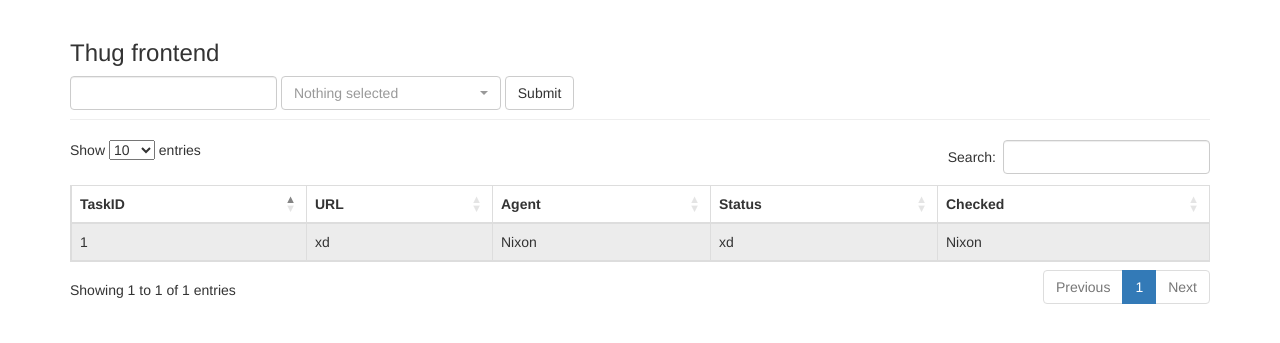
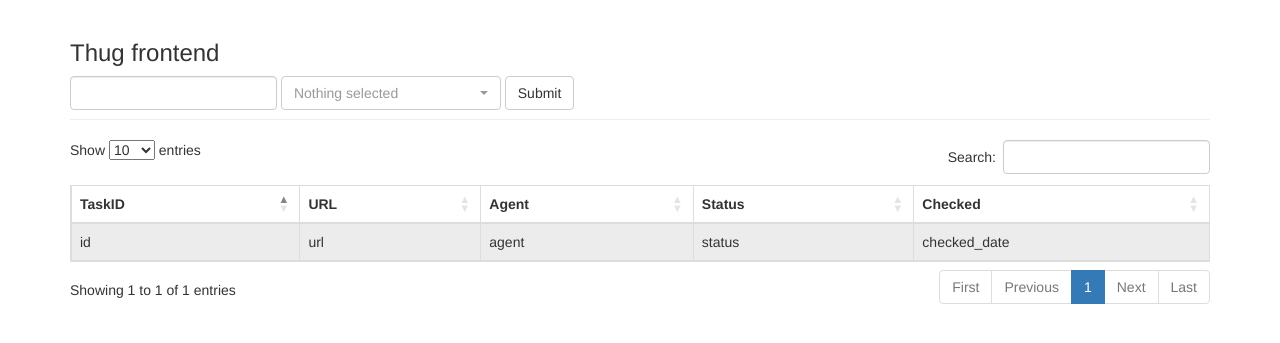
Before and after one commit to trhlikpa/thug-framework, a Flask app: page / in a window 1280 px wide. Shown: the top 343 px of the page. Run offline with Flask 2, Linux system fonts and the light colour scheme; data that the repository does not hold is empty; some libraries are stand-ins or nearby versions.

Commit message:
-initial commit

```diff
--- a/config.json
+++ b/config.json
@@ -1,11 +1,11 @@
 {
-  "DEBUG": false,
+  "DEBUG": true,
   "ADMINS":["email@example.com"],
   "SECRET_KEY": "secret-key",
   "THREADS_PER_PAGE": 2,
 
-  "CELERY_BROKER_URL": "redis://localhost:6379",
-  "CELERY_RESULT_BACKEND": "redis://localhost:6379",
+  "CELERY_BROKER_URL": "redis://redis:6379",
+  "CELERY_RESULT_BACKEND": "redis://redis:6379",
   "CELERY_TIMEZONE": "UTC",
   "CELERY_ACCEPT_CONTENT":["application/json"],
   "CELERY_TASK_SERIALIZER":"json",
--- a/webclient/app.py
+++ b/webclient/app.py
@@ -1,8 +1,6 @@
 import json
-
-import sys
-from flask import Flask, request, render_template, jsonify, url_for
-from thugworker.thugtask import add
+from flask import Flask, request, render_template, jsonify
+from thugworker.thugtask import check_url
 
 with open('../config.json') as f:
     config = json.load(f)
@@ -11,6 +9,7 @@ app = Flask(__name__)
 app.config.update(config)
 
 tasks = list()
+tasks.append(('id', 'url', 'agent', 'status', 'checked_date'))
 
 
 @app.route('/')
@@ -26,31 +25,44 @@ def thugtask():
     for entry in json_data:
         data.setdefault(entry['name'], []).append(entry['value'])
 
-    return jsonify({}), 202, {'Location': url_for('taskstatus', task_id=1)}
+    if len(data['url']) <= 0:
+        return jsonify({}), 400
+
+    if len(data['useragent']) <= 0:
+        data['useragent'].append('winxpie60')
+
+    for agent in data['useragent']:
+        task = check_url.apply_async(args=[data['url'][0], agent])
+        tasks.append((task.id, data['url'][0], agent, 'ADDED', ''))
+
+    return jsonify({}), 202
 
 
 @app.route('/status/<task_id>')
 def taskstatus(task_id):
-    task = add.AsyncResult(task_id)
-    if task.state == 'PENDING':
-        response = {
-            'state': task.state,
-            'status': 'Pending...'
-        }
-    elif task.state != 'FAILURE':
-        response = {
-            'state': task.state,
-            'status': task.info.get('status', '')
-        }
-        if 'result' in task.info:
-            response['result'] = task.info['result']
-    else:
-        response = {
-            'state': task.state,
-            'status': str(task.info)
-        }
+    task = check_url.AsyncResult(task_id)
+
+    response = {
+        'state': task.state
+    }
+
     return jsonify(response)
 
 
+@app.route("/get_tasks")
+def get_tasks():
+    output = {
+        'iTotalRecords': len(tasks),
+        'iTotalDisplayRecords': len(tasks),
+        'sEcho': str(int(request.values['sEcho'])),
+        'aaData': []
+    }
+
+    for entry in tasks:
+        output['aaData'].append(entry)
+
+    return jsonify(output)
+
+
 if __name__ == '__main__':
-    app.run(host='0.0.0.0', port='5000')
+    app.run(host='0.0.0.0', port=5000)
--- a/webclient/templates/index.html
+++ b/webclient/templates/index.html
@@ -35,7 +35,7 @@
             </div>
         </div>
     </div>
-    <table id="example" class="table table-striped table-bordered dt-responsive nowrap" cellspacing="0" width="100%">
+    <table id="tasktable" class="table table-striped table-bordered dt-responsive nowrap" cellspacing="0" width="100%">
         <thead>
         <tr>
             <th>TaskID</th>
@@ -47,11 +47,6 @@
         </thead>
         <tbody>
         <tr>
-            <td>1</td>
-            <td>xd</td>
-            <td>Nixon</td>
-            <td>xd</td>
-            <td>Nixon</td>
         </tr>
         </tbody>
     </table>
@@ -73,7 +68,16 @@
 
 <script>
     $(document).ready(function() {
-    $('#example').DataTable();
+        $('#tasktable').DataTable( {
+            "bProcessing": true,
+            "bServerSide": true,
+            "sPaginationType": "full_numbers",
+            "bjQueryUI": true,
+            "sAjaxSource": $SCRIPT_ROOT + "/get_tasks",
+            "createdRow": function ( row, data, index ) {
+                update_progress(row, data, index);
+            }
+        });
     });
 </script>
 
@@ -85,15 +89,26 @@
             data: JSON.stringify($("#urlform").serializeArray()),
             contentType: 'application/json;charset=UTF-8',
             dataType: 'json',
-            success: function (data, status, request) {
-                var status_url = request.getResponseHeader('Location');
+            success: function (data, status) {
+                $('#tasktable').dataTable().fnDraw();
             },
             error: function () {
-                alert('Unexpected error');
+                alert('Error');
             }
         });
         event.preventDefault();
     });
+
+    function update_progress(row, data, index) {
+        $.getJSON($SCRIPT_ROOT + '/status/' + data[0], function(status_data) {
+            data[3].set(status_data['state']);
+            if (status_data['state'] == 'PENDING' || status_data['state'] == 'PROGRESS') {
+                setTimeout(function() {
+                    update_progress(row, data, index);
+                }, 2000);
+            }
+        });
+    }
 </script>
 
 
```
Also changed, not shown: thugworker/thugtask.py (+1 -6 lines), 1 other file.
